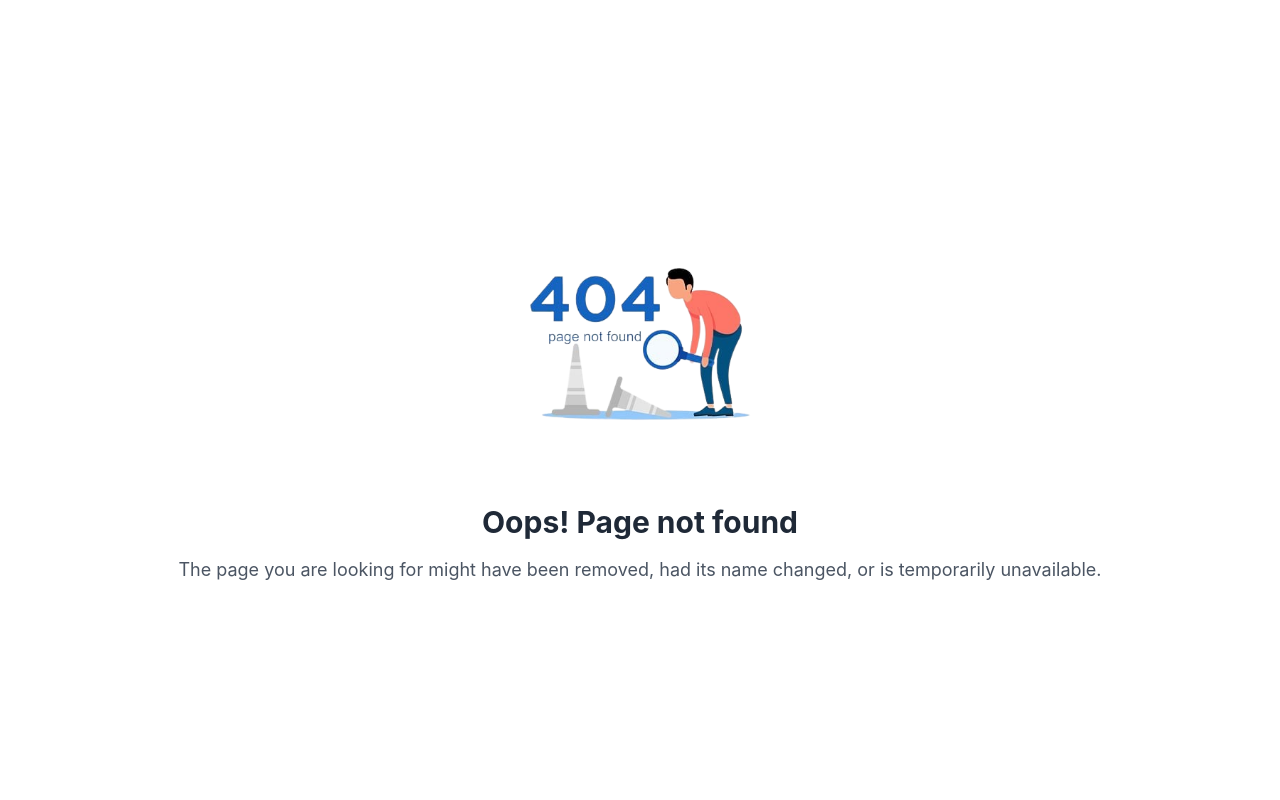
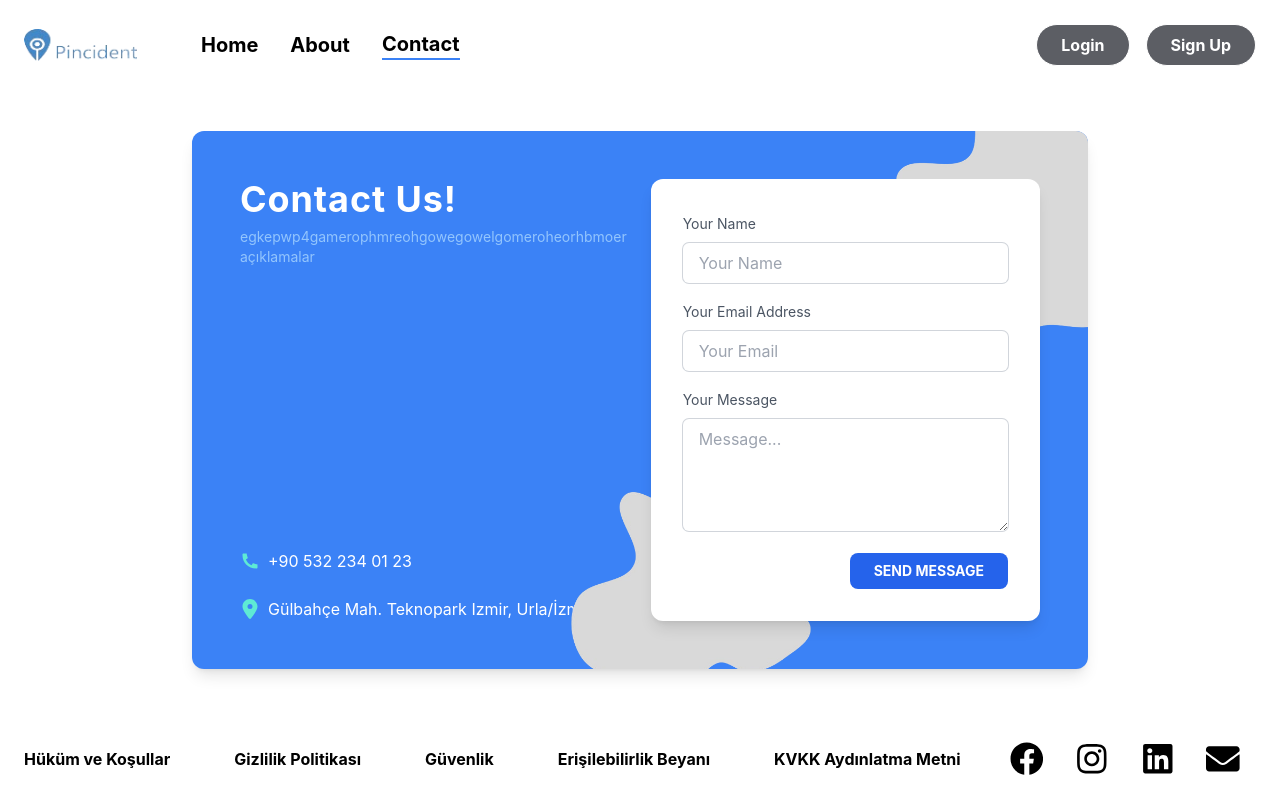
Before and after one commit to Thesis-Frontend/Frontend, a React (Vite) app: page /contact in a window 1280 px wide. Before the commit this address had no page. Built offline with nearby package versions, Linux system fonts and the light colour scheme.

Commit message:
contact me page added

```diff
--- a/index.html
+++ b/index.html
@@ -2,7 +2,7 @@
 <html lang="en">
   <head>
     <meta charset="UTF-8" />
-    <link rel="icon" type="image/png" href="../thesis-frontend-project/src/assets/collapsed-logo.png" />
+    <link rel="icon" type="image/png" href="./public/collapsed-logo.png" />
     <meta name="viewport" content="width=device-width, initial-scale=1.0" />
     <title>Pincident Lite</title>
   </head>
--- a/src/components/Testimonials.jsx
+++ b/src/components/Testimonials.jsx
@@ -45,7 +45,6 @@ export default function Testimonials() {
               key={testimonial.id}
               className="!bg-blue-600/45 duration-500 group-hover:blur-sm hover:!blur-none group-hover:scale-[0.85] hover:!scale-100 cursor-pointer p-8 rounded-xl  w-1/3"
             >
-              {/* <div className="flex items-center space-x-4 mb-4"> */}
               <img
                 className="h-32 mx-auto rounded-full mb-4"
                 src={testimonial.image}
@@ -54,13 +53,7 @@ export default function Testimonials() {
               <h4 className="uppercase text-xl font-bold">
                 {testimonial.name}
               </h4>
-              {/* <div>
-                  <p className="text-lg font-semibold">{testimonial.name}</p>
-                  <p className="text-gray-600 text-sm">
-                    {testimonial.position}
-                  </p>
-                </div> */}
-              {/* </div> */}
+              <p className="text-gray-600 text-sm">{testimonial.position}</p>
               <p className="text-sm leading-7 my-3 font-light opacity-70 inline-block">
                 <FaQuoteLeft className="inline text-black text-xl" />
                 {` ${testimonial.comment} `}
--- /dev/null
+++ b/src/pages/Contact.jsx
@@ -0,0 +1,156 @@
+import React, { useState } from "react";
+import { RiPhoneFill } from "react-icons/ri";
+import { FaLocationDot } from "react-icons/fa6";
+import pic1 from "../assets/Giriş1-removebg-preview.png";
+import pic3 from "../assets/Giriş3-removebg-preview.png";
+import Snackbar from "../components/Snackbar";
+
+export default function Contact() {
+  const [showSnackbar, setShowSnackbar] = React.useState(false);
+  const [snackbarMessage, setSnackbarMessage] = React.useState("");
+  const [severity, setSeverity] = React.useState("");
+  const [loading, setLoading] = useState(false);
+
+  const [formData, setFormData] = useState({
+    name: "",
+    email: "",
+    message: "",
+  });
+
+  const handleChange = (event) => {
+    const { name, value } = event.target;
+    setFormData((prevFormData) => ({
+      ...prevFormData,
+      [name]: value,
+    }));
+  };
+
+  const onSubmit = async (event) => {
+    event.preventDefault();
+    setLoading(true); // Start loading
+
+    const data = {
+      ...formData,
+      // access_key: `${process.env.REACT_APP_WEB3_FORMS_APP_KEY}`,
+      access_key: `bfc66ecd-e2e6-4ae9-a0eb-34e26977cfb0`,
+    };
+
+    const res = await fetch("https://api.web3forms.com/submit", {
+      method: "POST",
+      headers: {
+        "Content-Type": "application/json",
+        Accept: "application/json",
+      },
+      body: JSON.stringify(data),
+    }).then((res) => res.json());
+
+    if (res.success) {
+      console.log("Success", res);
+      setFormData({
+        name: "",
+        email: "",
+        message: "",
+      });
+      setSnackbarMessage(`Your message is successfully sent!`);
+      setShowSnackbar(true);
+      setSeverity("success");
+      setTimeout(() => setShowSnackbar(false), 5000); // Hide the snackbar after 3 seconds
+    } else {
+      setSnackbarMessage(`Your message has not been sent :(`);
+      setShowSnackbar(true);
+      setSeverity("error");
+      setTimeout(() => setShowSnackbar(false), 5000); // Hide the snackbar after 3 seconds
+    }
+    setLoading(false);
+  };
+  return (
+    <div className="min-h-screen antialiased flex w-full justify-center items-center">
+      <Snackbar
+        message={snackbarMessage}
+        show={showSnackbar}
+        severity={severity}
+      />
+
+      <div className="flex flex-col md:flex-row md:space-x-6 space-y-6 md:space-y-0 bg-blue-500 w-full max-w-4xl p-8 rounded-xl shadow-lg text-white sm:p-12 overflow-hidden">
+        <div className="flex flex-col space-y-10 justify-between">
+          <div>
+            <h1 className="font-bold text-4xl tracking-wide">Contact Us!</h1>
+            <p className="pt-2 text-blue-300 text-sm">
+              egkepwp4gamerophmreohgowegowelgomeroheorhbmoer açıklamalar
+            </p>
+          </div>
+          <div className="flex flex-col space-y-6">
+            <div className="inline-flex space-x-2 items-center">
+              <RiPhoneFill className="text-teal-300 text-xl" />
+              <span>+90 532 234 01 23</span>
+            </div>
+            <div className="inline-flex space-x-2 items-center">
+              <FaLocationDot className="text-teal-300 text-xl" />
+              <span>Gülbahçe Mah. Teknopark Izmir, Urla/İzmir</span>
+            </div>
+          </div>
+        </div>
+        <div className="relative">
+          <img className="absolute w-60 h-60 -right-24 -top-20" src={pic1} />
+          <img className="absolute w-60 h-60 -left-20 -bottom-20" src={pic3} />
+          <div className="relative z-10 bg-white rounded-xl shadow-lg p-8 text-gray-600">
+            <form
+              action=""
+              onSubmit={onSubmit}
+              className="flex flex-col space-y-4"
+            >
+              <div>
+                <label className="text-sm">Your Name</label>
+                <input
+                  type="text"
+                  name="name"
+                  placeholder="Your Name"
+                  className="ring-1 ring-gray-300 w-full rounded-md px-4 py-2 mt-2 outline-none focus:ring-2 focus:ring-blue-300"
+                  value={formData.name}
+                  onChange={handleChange}
+                />
+              </div>
+              <div>
+                <label className="text-sm">Your Email Address</label>
+                <input
+                  type="email"
+                  name="email"
+                  placeholder="Your Email"
+                  className="ring-1 ring-gray-300 w-full rounded-md px-4 py-2 mt-2 outline-none focus:ring-2 focus:ring-blue-300"
+                  value={formData.email}
+                  onChange={handleChange}
+                />
+              </div>
+              <div>
+                <label className="text-sm">Your Message</label>
+                <textarea
+                  type="text"
+                  name="message"
+                  placeholder="Message..."
+                  rows={4}
+                  className="ring-1
+                  ring-gray-300 w-full rounded-md px-4 py-2 mt-2 outline-none
+                  focus:ring-2 focus:ring-blue-300"
+                  value={formData.message}
+                  onChange={handleChange}
+                ></textarea>
+              </div>
+              {loading ? (
+                <svg className="h-8 w-8 animate-spin self-end" xmlns="http://www.w3.org/2000/svg" viewBox="0 0 512 512">
+                  <path d="M304 48a48 48 0 1 0 -96 0 48 48 0 1 0 96 0zm0 416a48 48 0 1 0 -96 0 48 48 0 1 0 96 0zM48 304a48 48 0 1 0 0-96 48 48 0 1 0 0 96zm464-48a48 48 0 1 0 -96 0 48 48 0 1 0 96 0zM142.9 437A48 48 0 1 0 75 369.1 48 48 0 1 0 142.9 437zm0-294.2A48 48 0 1 0 75 75a48 48 0 1 0 67.9 67.9zM369.1 437A48 48 0 1 0 437 369.1 48 48 0 1 0 369.1 437z" />
+                </svg>
+              ) : (
+                <button
+                  type="submit"
+                  className="inline-block self-end bg-blue-600 text-white font-bold rounded-lg px-6 py-2 uppercase text-sm"
+                >
+                  Send Message
+                </button>
+              )}
+            </form>
+          </div>
+        </div>
+      </div>
+    </div>
+  );
+}
--- a/src/router.jsx
+++ b/src/router.jsx
@@ -10,11 +10,11 @@ import Loading from "./components/Loading/Loading";
 import Footer from "./components/Footer";
 
 // Lazy loading components for better performance
-// const Login = lazy(() => import("./pages/Login/Login"));
 const Landing = lazy(() => import("./pages/Landing/Landing"));
 const Signup = lazy(() => import("./pages/SignUp/Signup"));
 const Dashboard = lazy(() => import("./pages/Dashboard/Dashboard"));
 const AboutUs = lazy(() => import("./pages/About"));
+const Contact = lazy(() => import("./pages/Contact"));
 const NotFound = lazy(() => import("./components/NotFound"));
 const Navbar = lazy(() => import("./components/Navbar"));
 const Sidebar = lazy(() => import("./components/Sidebar"));
@@ -23,10 +23,6 @@ const UpdatePwd = lazy(() => import("./pages/ForgetPwd/UpdatePwd"));
 const Companies = lazy(() => import("./pages/Companies/Companies"));
 
 const publicRoutes = [
-  {
-    path: "/welcome",
-    element: <Landing />,
-  },
   {
     path: "/forgot-password",
     element: <ForgetPwd />,
@@ -40,9 +36,20 @@ const publicRoutes = [
     path: "/sign-up",
     element: <Signup />,
   },
+];
+
+const mainRoutes = [
+  {
+    path: "/welcome",
+    element: <Landing />,
+  },
   {
     path: "/about-us",
     element: <AboutUs />,
+  },
+  {
+    path: "/contact",
+    element: <Contact />,
   },
 ];
 
@@ -71,12 +78,19 @@ const PrivateRoute = ({ element }) => {
   );
 };
 
-const PublicRoute = ({ element }) => {
+const MainRoute = ({ element }) => {
   return (
     <div className="relative flex flex-col h-full">
       <Navbar />
       <main className="flex-1">{element}</main>
       <Footer />
+    </div>
+  );
+};
+const PublicRoute = ({ element }) => {
+  return (
+    <div className="relative flex flex-col h-full">
+      <main className="flex-1">{element}</main>
     </div>
   );
 };
@@ -87,6 +101,13 @@ export default function AppRoutes() {
       <Suspense fallback={<Loading />}>
         <Routes>
           <Route exact path="/" element={<Navigate to="/welcome" />} />
+          {mainRoutes.map((route, index) => (
+            <Route
+              key={index}
+              path={route.path}
+              element={<MainRoute element={route.element} />}
+            />
+          ))}
           {publicRoutes.map((route, index) => (
             <Route
               key={index}
```
Also changed, not shown: public/collapsed-logo.png (added), 1 other file (tests, documents, lock files or other folders).
